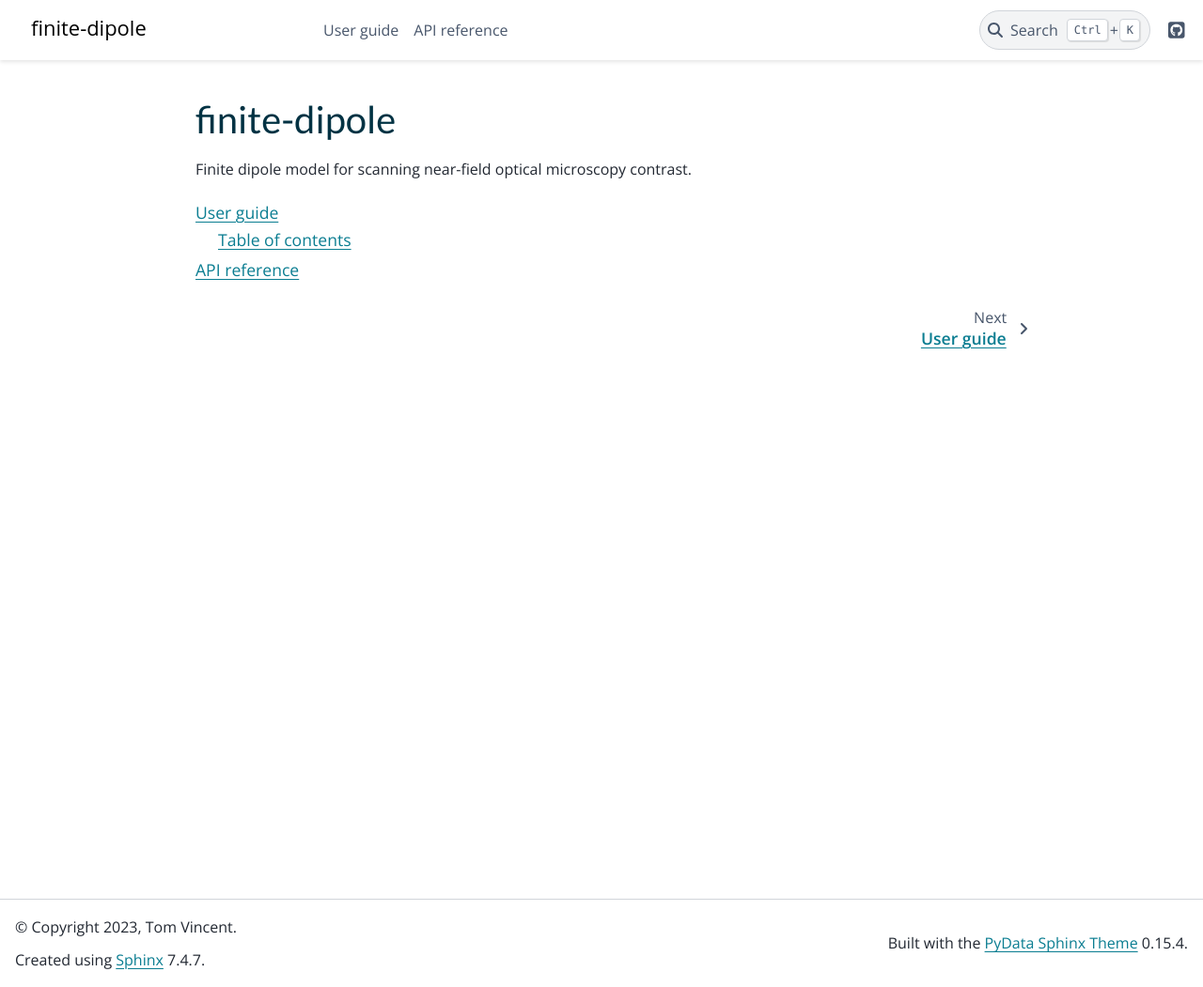
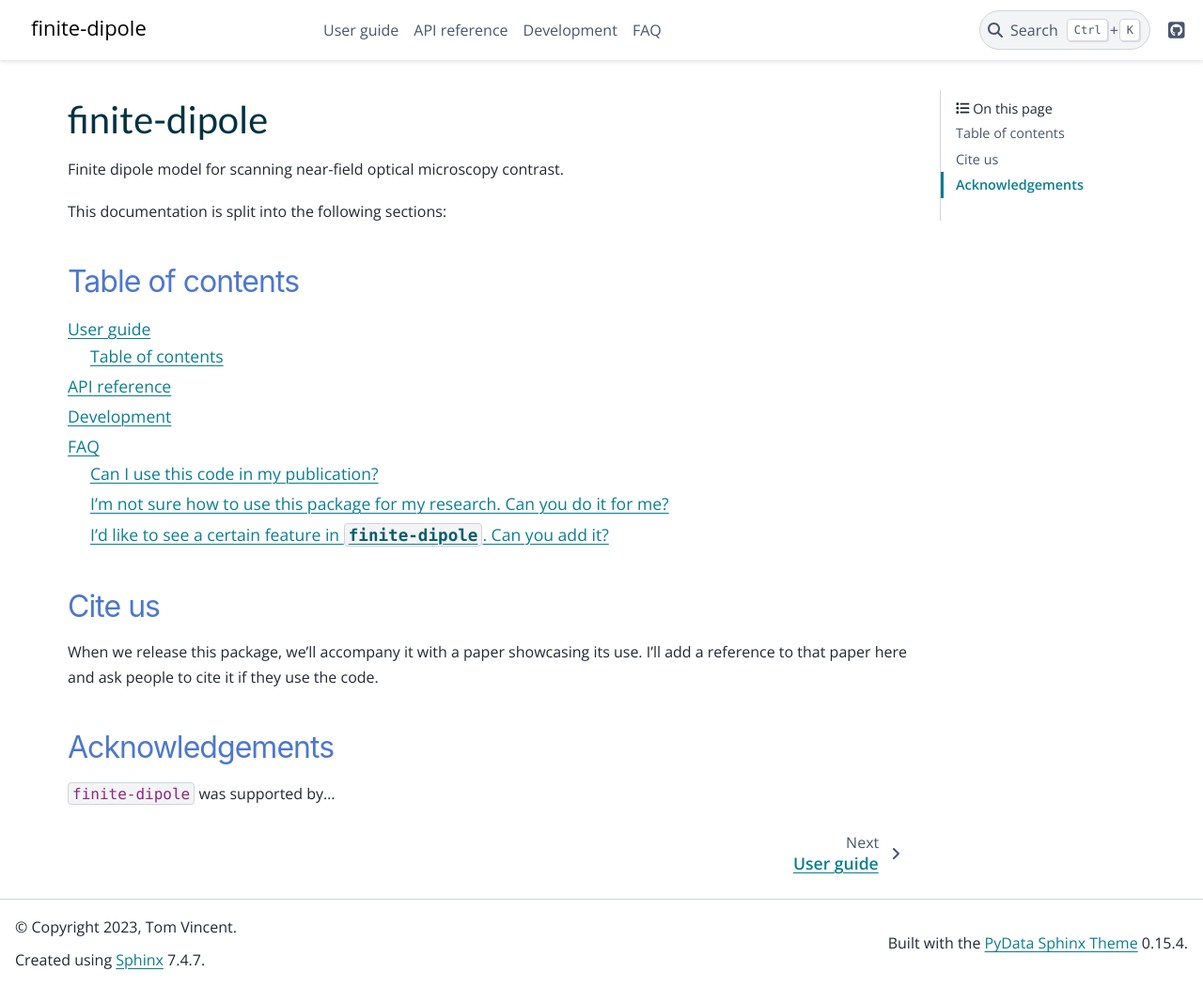
Before and after one commit to TomVincentUK/snompy, a Sphinx documentation site: the page built from docs/index.rst, in a window 1280 px wide and 1051 px high. Shown: the whole window at 94% size. Built offline with Sphinx 7.4.7 and the PyData theme 0.15.4, drawn with Linux system fonts in a browser that asks for light colours.

Commit message:
Working on docs

```diff
--- /dev/null
+++ b/docs/FAQ.rst
@@ -0,0 +1,25 @@
+Frequently asked questions
+==========================
+
+Can I use this code in my publication?
+--------------------------------------
+
+Please do!
+This package is open source and free to use [CHECK LICENSE].
+We only ask that you cite our original paper, to acknowledge the time and
+effort that went into developing ``finite-dipole``.
+[ADD CITATION HERE WHEN IT EXISTS].
+
+I'm not sure how to use this package for my research. Can you do it for me?
+---------------------------------------------------------------------------
+Yes, if your project is interesting and aligns with our research then we're
+open to new opportunities for collaboration.
+Feel free to contact the authors privately if you're interested in working
+with us on modelling SNOM experiments.
+
+I'd like to see a certain feature in ``finite-dipole``. Can you add it?
+-----------------------------------------------------------------------
+Perhaps.
+We're always happy to discuss ways to improve this code.
+The section :doc:`development` gives details of how to raise feature
+requests.
--- a/docs/index.rst
+++ b/docs/index.rst
@@ -2,9 +2,27 @@ finite-dipole
 =============
 Finite dipole model for scanning near-field optical microscopy contrast.
 
+
+This documentation is split into the following sections:
+
+Table of contents
+-----------------
 
 .. toctree::
    :maxdepth: 2
 
    User guide <guide/guide_frontpage>
    API reference <API/API_index>
+   Development <development>
+   FAQ <FAQ>
+
+Cite us
+-------
+When we release this package, we'll accompany it with a paper showcasing
+its use.
+I'll add a reference to that paper here and ask people to cite it if they
+use the code.
+
+Acknowledgements
+----------------
+``finite-dipole`` was supported by...
```
Also changed, not shown: README.rst (+1 -14 lines), docs/development.rst (added, +12 -0 lines).
